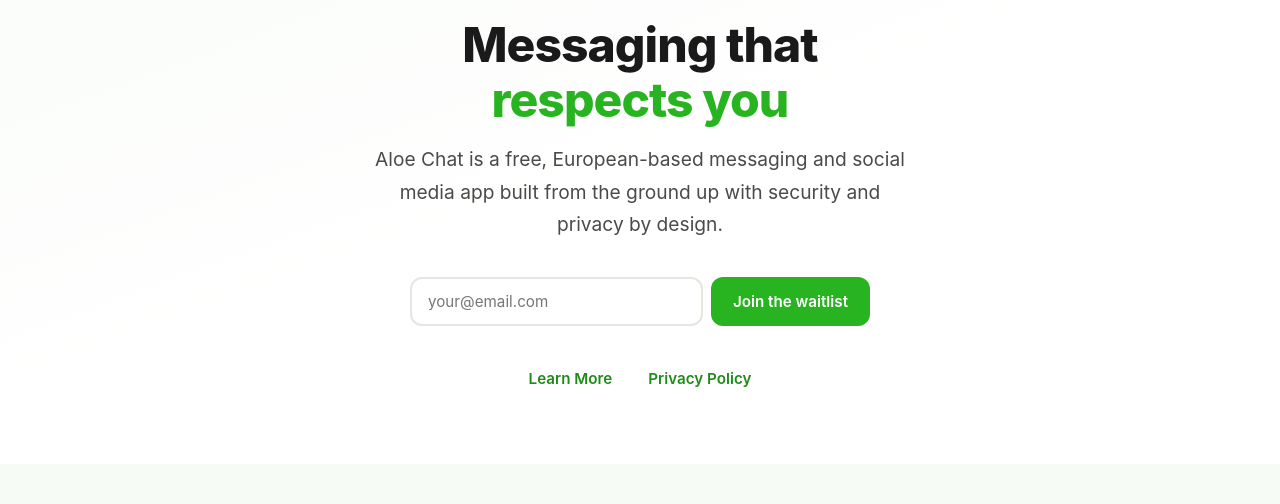
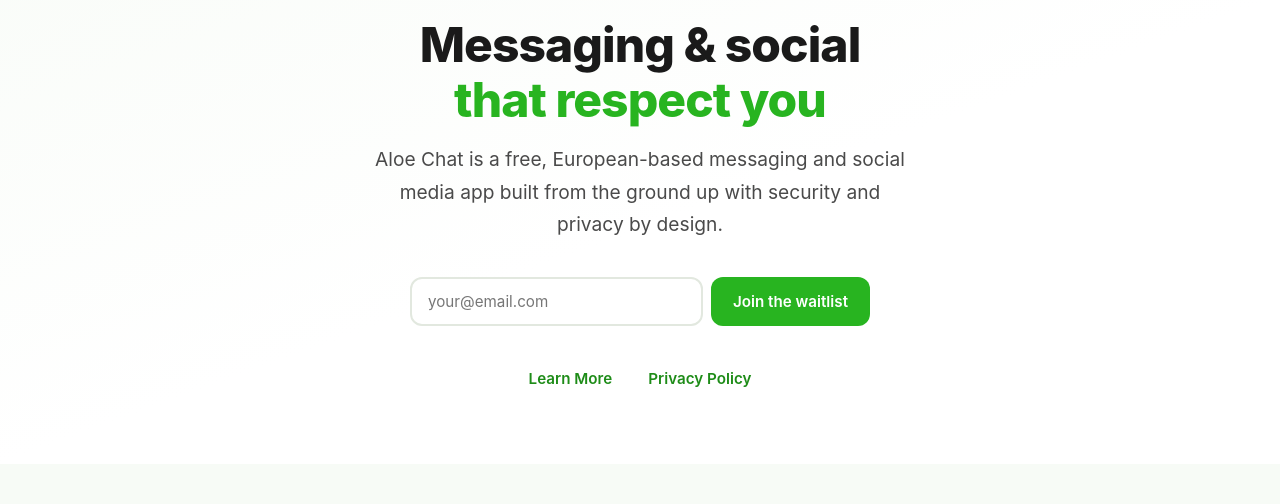
Before and after one commit to ayalbelling/aloechat_website, a plain HTML site: page index.html in a window 1280 px wide. Shown: the part 296-800 px from the top of the page. Drawn offline with Linux system fonts and the light colour scheme.

Commit message:
Update index.html

```diff
--- a/index.html
+++ b/index.html
@@ -395,7 +395,7 @@
     Internal Testing Underway
   </div>
   <img src="aloe_plant_green.png" alt="Aloe Chat" class="hero-logo" />
-  <h1>Messaging that<br /><span>respects you</span></h1>
+  <h1>Messaging & social<br /><span>that respect you</span></h1>
   <p class="tagline">
     Aloe Chat is a free, European-based messaging and social media app
     built from the ground up with security and privacy by design.
```
